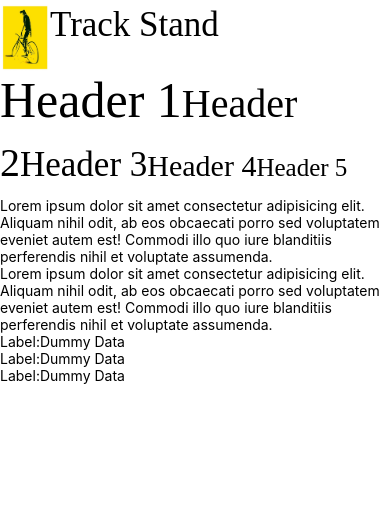
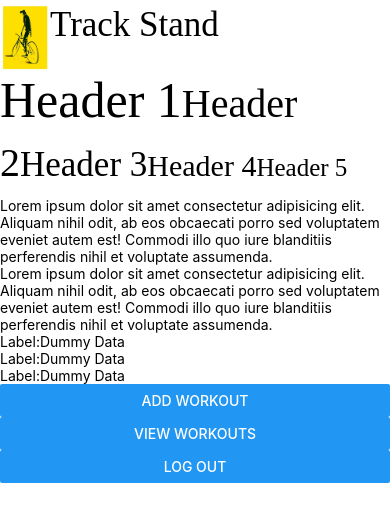
Before and after one commit to bicycleben88/trackstand-frontend, a React Native app: screen / in a window 390 px wide. Shown: the top 522 px of the page. Built offline with nearby package versions, Linux system fonts and the light colour scheme.

Commit message:
add button component

```diff
--- a/components/Boilerplate.tsx
+++ b/components/Boilerplate.tsx
@@ -32,6 +32,18 @@ export default function Boilerplate() {
       <Form />
       <Form />
       <Form />
+      <Button
+        title="Add Workout"
+        onPress={() => console.log('button was pressed')}
+      />
+      <Button
+        title="View Workouts"
+        onPress={() => console.log('button was pressed')}
+      />
+      <Button
+        title="Log Out"
+        onPress={() => console.log('button was pressed')}
+      />
     </View>
   );
 }
```
